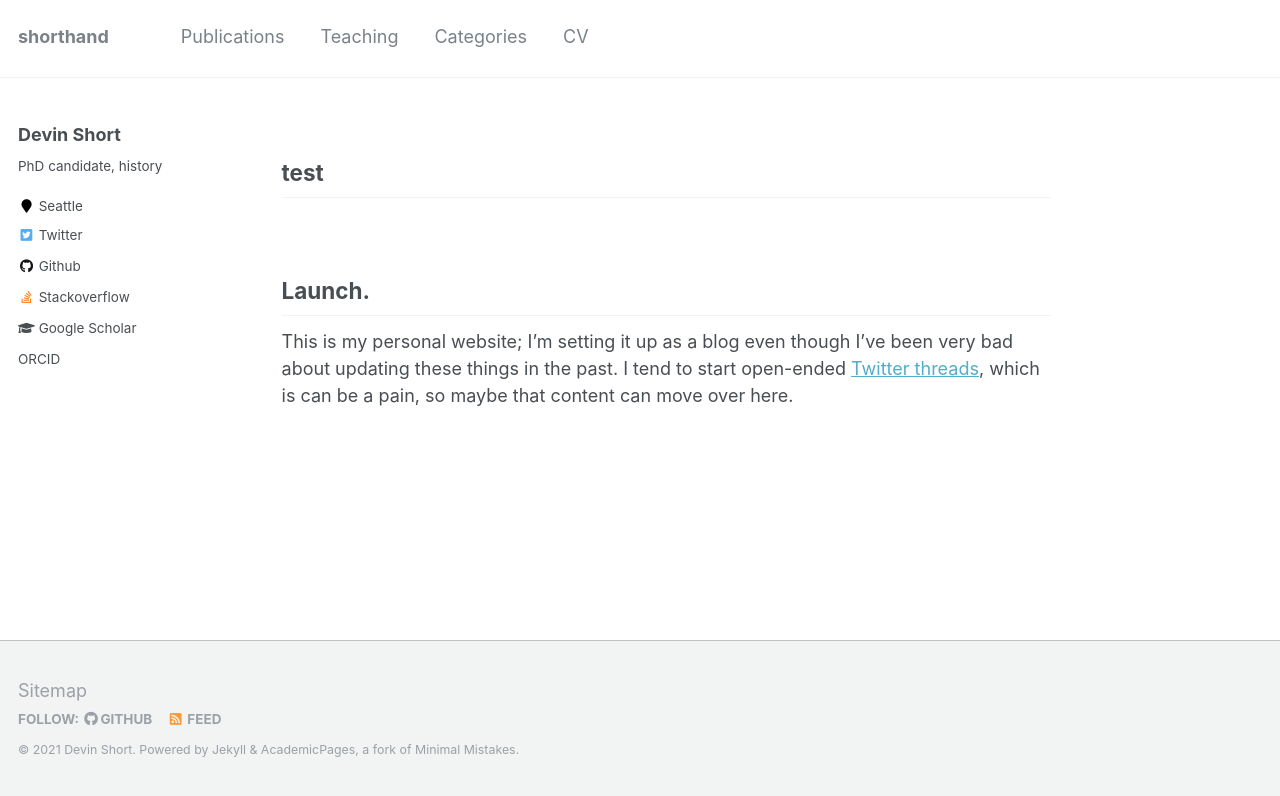
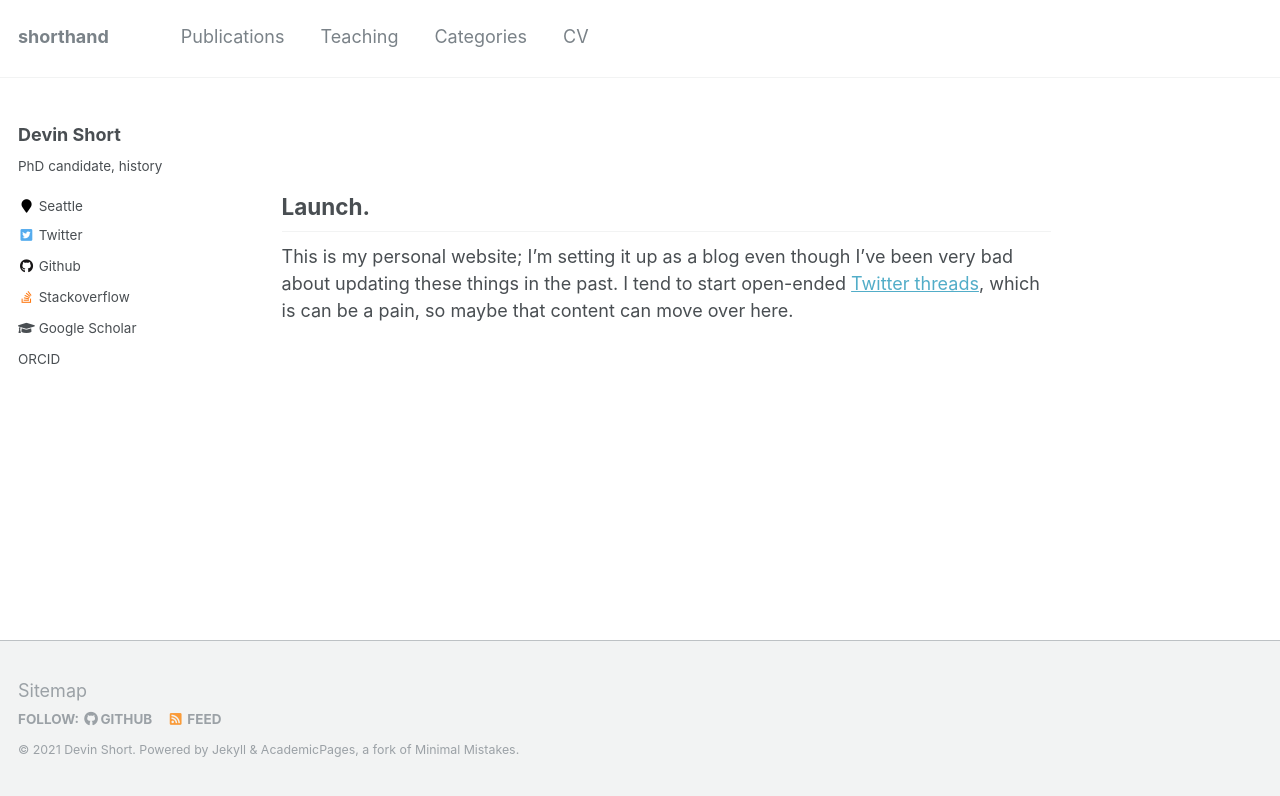
Before and after one commit to shortorian/shortorian.github.io, a Jekyll site: the page built from _pages/about.html, in a window 1280 px wide, cut to the strip 104-900 px from the top of the page. Built offline with Jekyll 4.4.1, drawn with Linux system fonts in a browser that asks for light colours.

Commit message:
remove test header

```diff
--- a/_includes/archive-single-minimal.html
+++ b/_includes/archive-single-minimal.html
@@ -14,8 +14,6 @@
       </div>
     {% endif %}
 
-    <h2>test</h2>
-
     <h2 class="archive__item-title" itemprop="headline">
       {% if post.link %}
         <a href="{{ post.link }}">{{ title }}</a> <a href="{{ base_path }}{{ post.url }}" rel="permalink"><i class="fa fa-link" aria-hidden="true" title="permalink"></i><span class="sr-only">Permalink</span></a>
```
